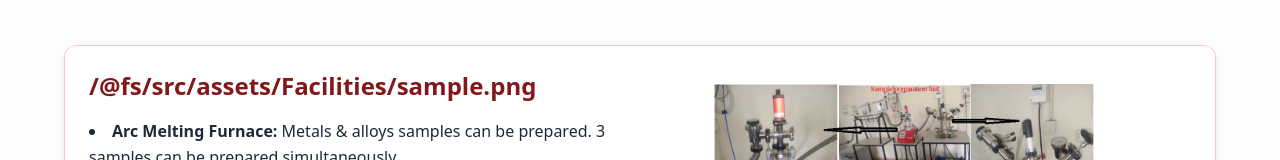
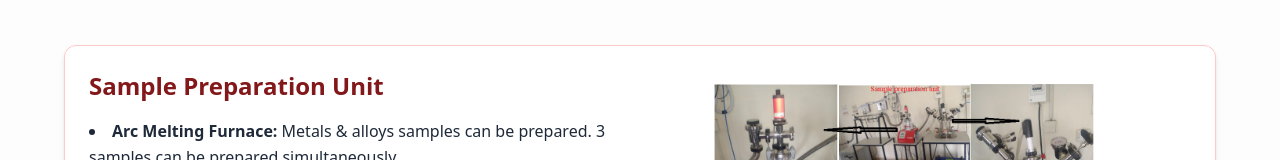
Before and after one commit to Shanuraig/IIT-BHU, a React (Vite) app: page /facilities in a window 1280 px wide. Shown: the part 207-367 px from the top of the page. Built offline with nearby package versions, Linux system fonts and the light colour scheme.

Commit message:
Update Facilities.jsx

```diff
--- a/src/Components/Facilities.jsx
+++ b/src/Components/Facilities.jsx
@@ -14,8 +14,8 @@ import transport from '../assets/Facilities/transport.jpg';
 import xrd from '../assets/Facilities/xrd.jpg';
 const facilities = [
   {
-    title: sample,
-    image: "src/assets/Facilities/sample.png",
+    title: 'Sample Preparation Unit',
+    image: sample,
     description: (
       <ul className="list-disc list-inside space-y-2 text-base text-gray-800 leading-relaxed">
         <li>
@@ -44,7 +44,7 @@ const facilities = [
     ),
   },{
     title: "Physical Properties Measurement System (PPMS)",
-    image: "src/assets/Facilities/ppms.jpg",
+    image: ppms,
     description: (
       <ul className="list-disc list-inside space-y-2 text-base text-gray-800 leading-relaxed">
         <li><strong>Model:</strong> Quantum Design's DynaCool</li>
```
